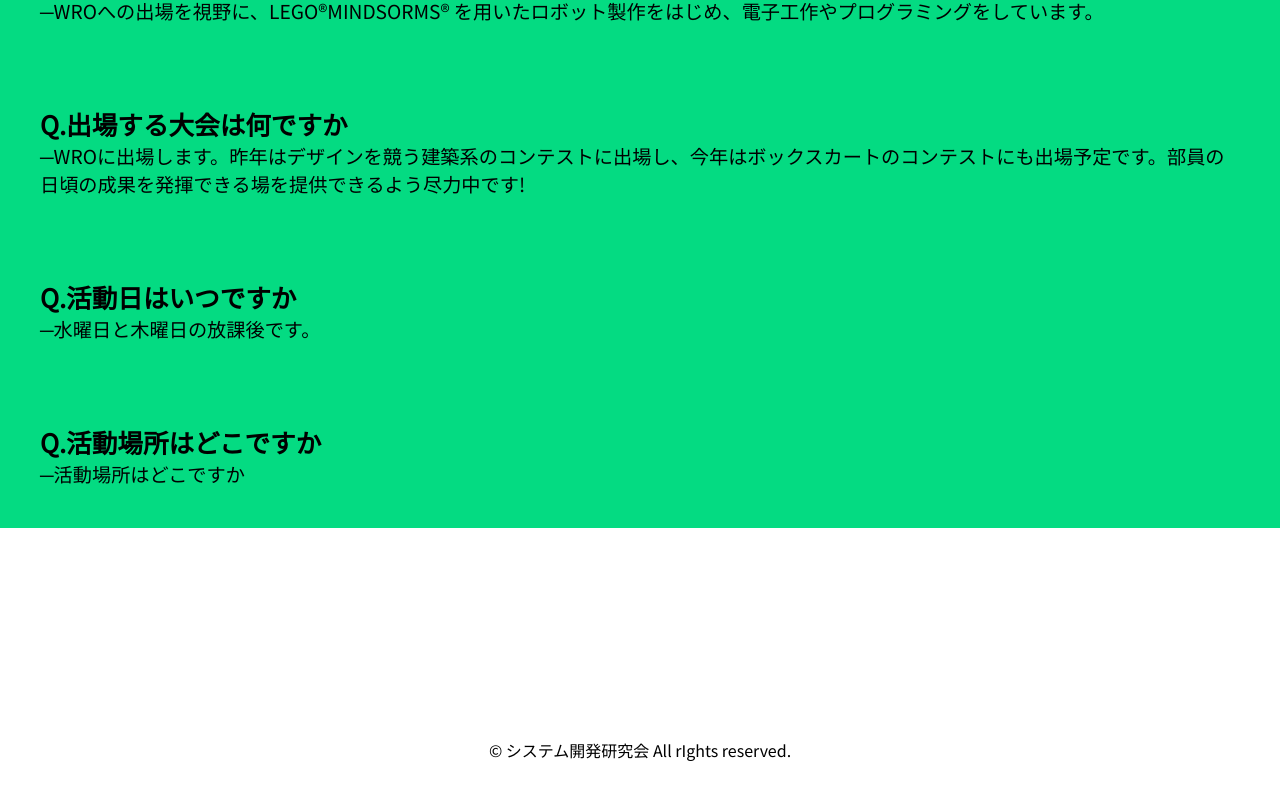
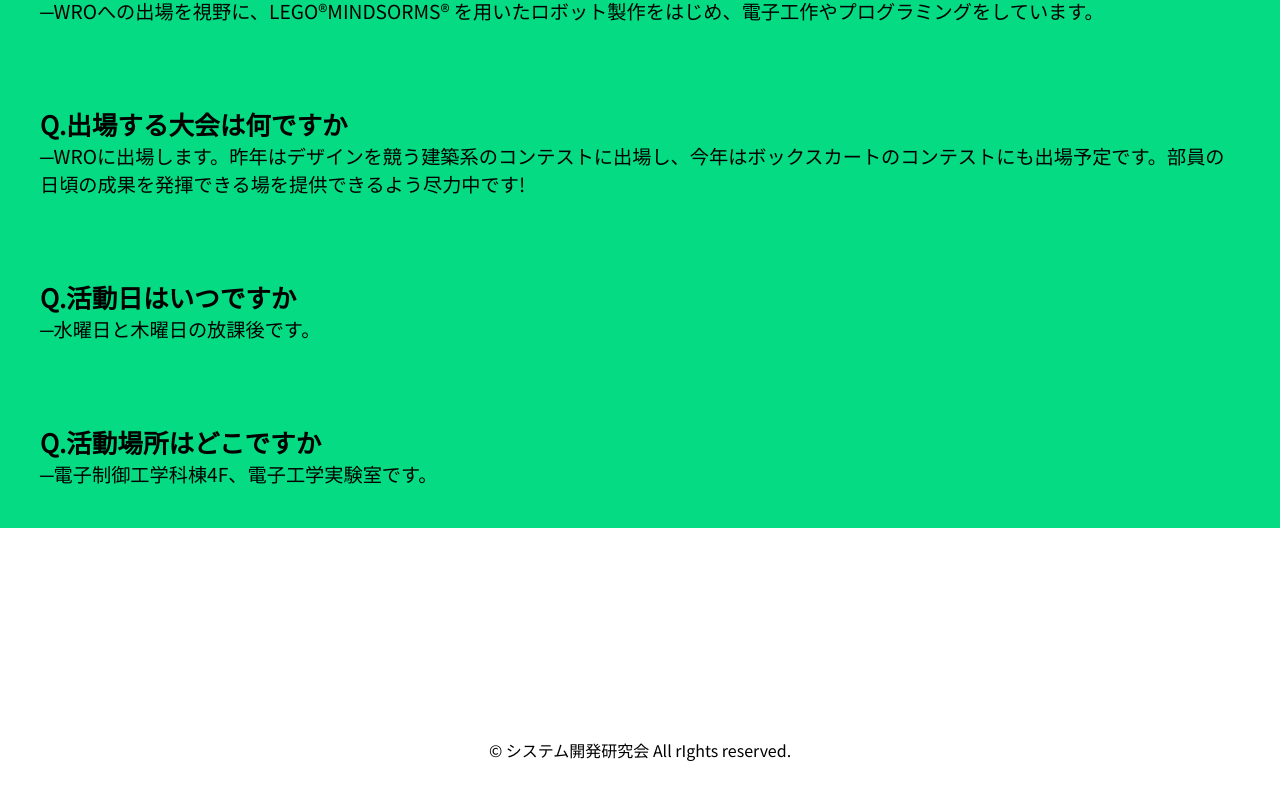
Before and after one commit to horiyu/System-Development-Study-Group-website, a Next.js app: page / in a window 1280 px wide. Shown: the part 5395-6195 px from the top of the page. Built offline with nearby package versions, Linux system fonts and the light colour scheme; a web font is replaced by a local one.

Commit message:
[fix] contents of faq

```diff
--- a/pages/index.tsx
+++ b/pages/index.tsx
@@ -18,7 +18,7 @@ const faq = [
   { question: '活動内容を教えてください', answer: 'WROへの出場を視野に、LEGO®MINDSORMS® を用いたロボット製作をはじめ、電子工作やプログラミングをしています。' },
   { question: '出場する大会は何ですか', answer: 'WROに出場します。昨年はデザインを競う建築系のコンテストに出場し、今年はボックスカートのコンテストにも出場予定です。部員の日頃の成果を発揮できる場を提供できるよう尽力中です!' },
   { question: '活動日はいつですか', answer: '水曜日と木曜日の放課後です。' },
-  { question: '活動場所はどこですか', answer: '活動場所はどこですか' },
+  { question: '活動場所はどこですか', answer: '電子制御工学科棟4F、電子工学実験室です。' },
 ];
 
 const Home: NextPage = () => {
```
